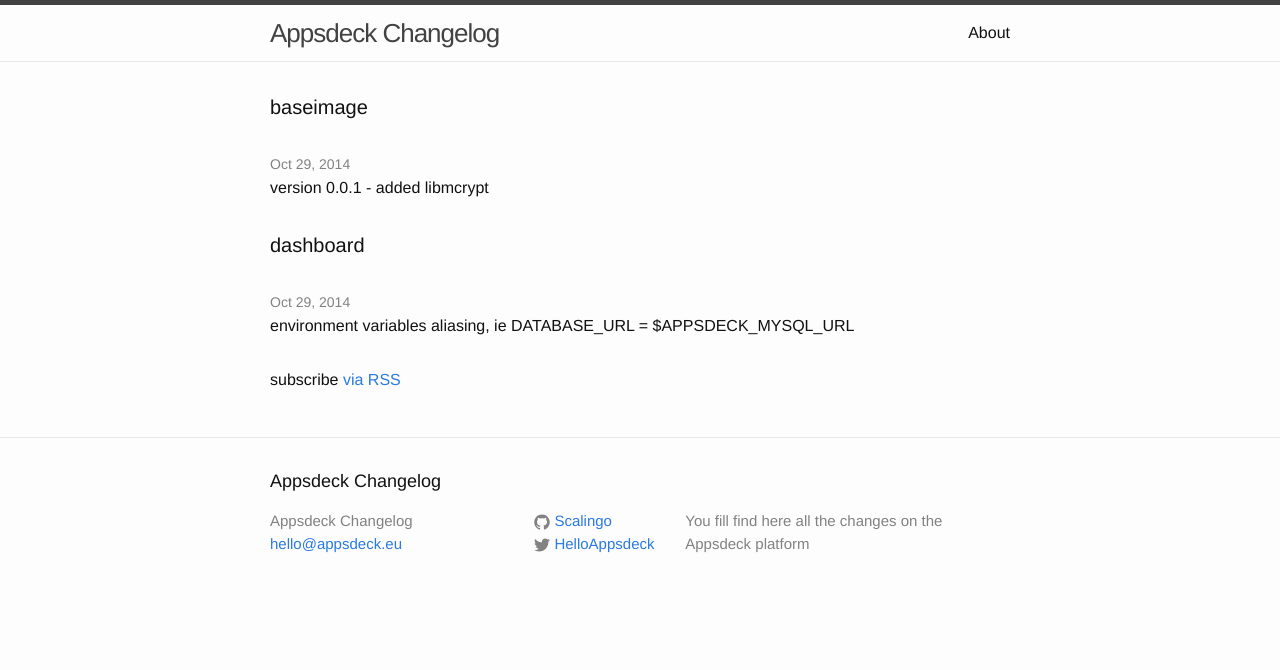
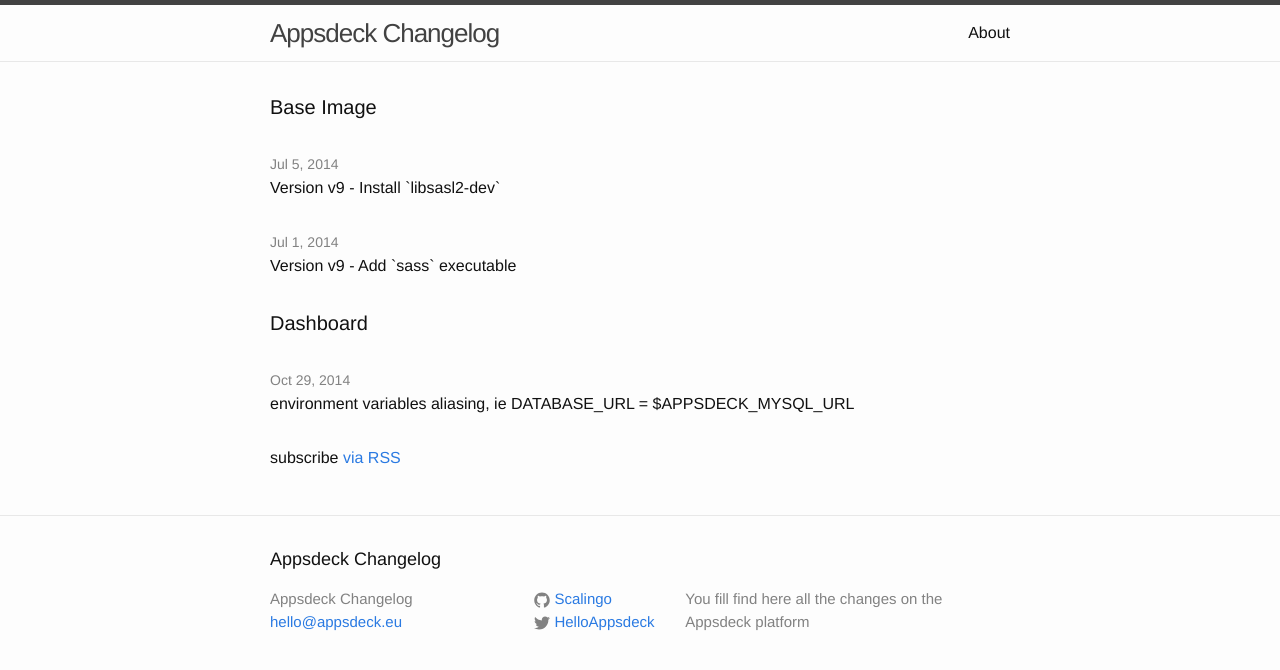
Before and after one commit to Scalingo/changelog, a Jekyll site: the page built from index.html, in a window 1280 px wide. Shown: the top 670 px of the page. Built offline with Jekyll 4.4.1, drawn with Linux system fonts in a browser that asks for light colours.

Commit message:
More beautiful category names

```diff
--- a/_sass/_base.scss
+++ b/_sass/_base.scss
@@ -202,3 +202,7 @@
         }
     }
 }
+
+h1.page-heading {
+    text-transform: capitalize
+}
--- a/baseimage/_posts/2014-10-29-version-0-0-1.markdown
+++ /dev/null
@@ -1,5 +0,0 @@
----
-layout: post
-date:   2014-10-29 11:56:17
-title: 'version 0.0.1 - added libmcrypt'
----
--- a/index.html
+++ b/index.html
@@ -5,7 +5,7 @@
 <div class="home">
 
   {% for category in site.categories %}
-    <h1 class="page-heading">{{ category | first }}</h1>
+  <h1 class="page-heading">{{ category | first | split: "_" | join: " " }}</h1>
     <ul class="post-list">
       {% for posts in category %}
         {% for post in posts %}
```
Also changed, not shown: base_image/_posts/2014-07-01-version-v9.markdown (added, +7 -0 lines), base_image/_posts/2014-07-05-version-v10.markdown (added, +7 -0 lines), 1 other file.
